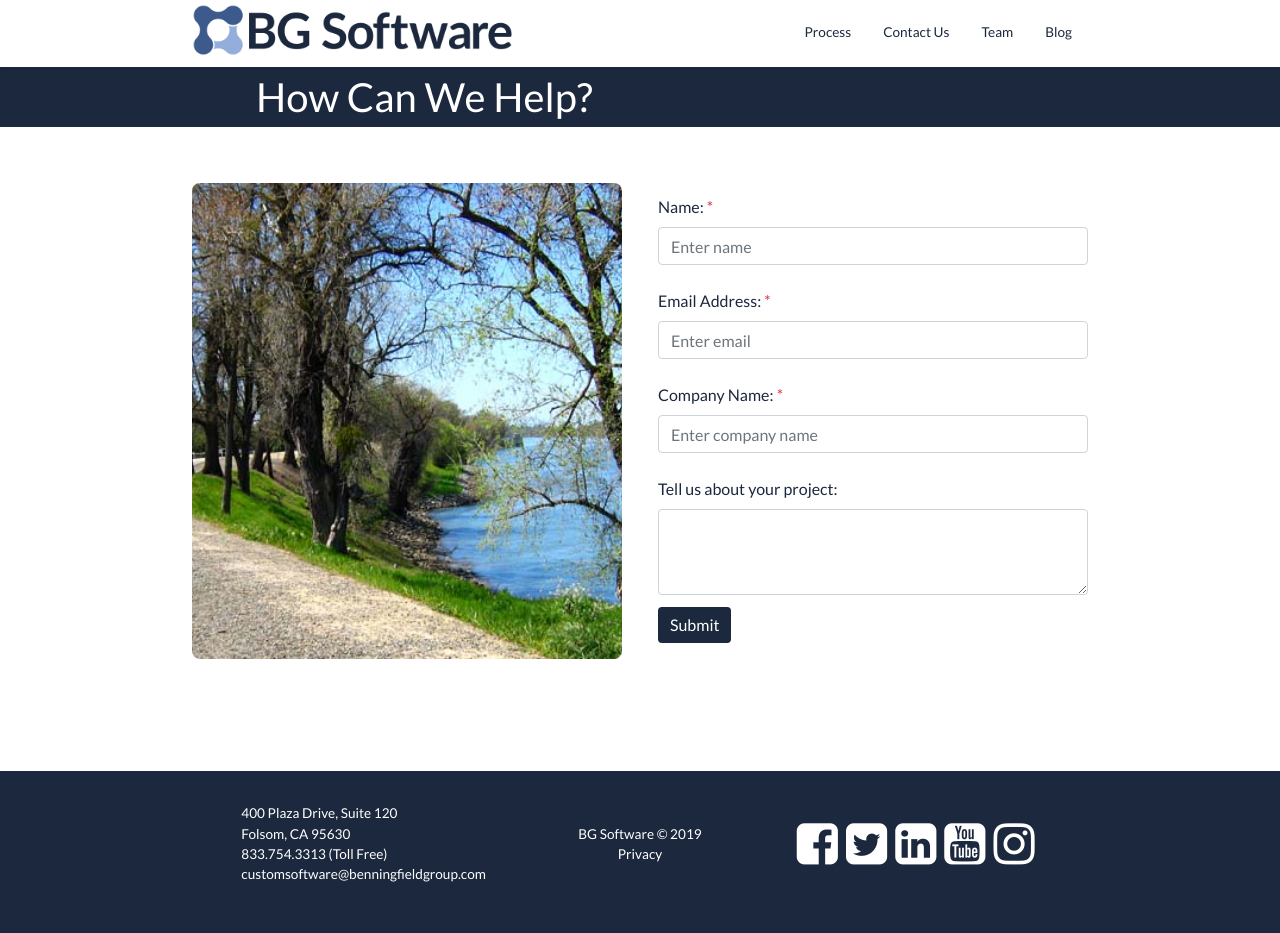
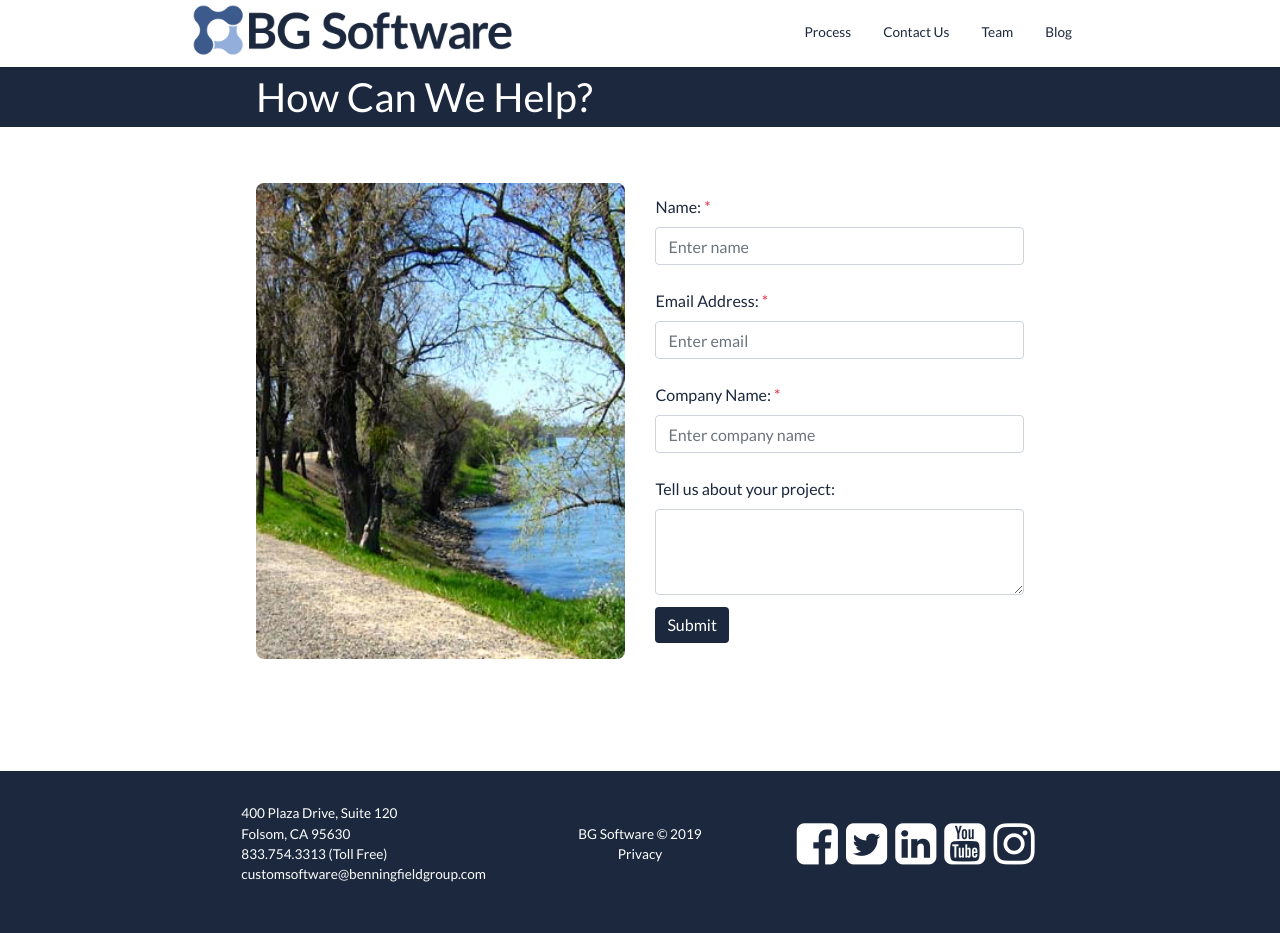
Before and after one commit to bgsoftware/company-site, a Jekyll site: the page built from contact-form.html, in a window 1280 px wide. Built offline with Jekyll 4.4.1, drawn with Linux system fonts in a browser that asks for light colours; comment, search, counter and statistics services are not loaded.

Commit message:
Adjust spacing to match header in contact-form.html

```diff
--- a/contact-form.html
+++ b/contact-form.html
@@ -7,7 +7,7 @@ tags: [Contact Us]
 {% assign headerText1 = "How Can We Help?" %}
 {% include header.html %}
 
-<div class="contact-us pt-8 pb-15">
+<div class="sm-dynamic-px-container contact-us pt-8 pb-15">
   <div class="contact-us__content d-flex">
     <div class="contact-us__image-container rounded-lg"></div>
     <form
```
